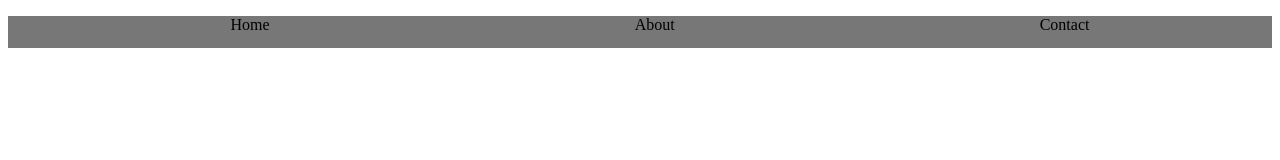
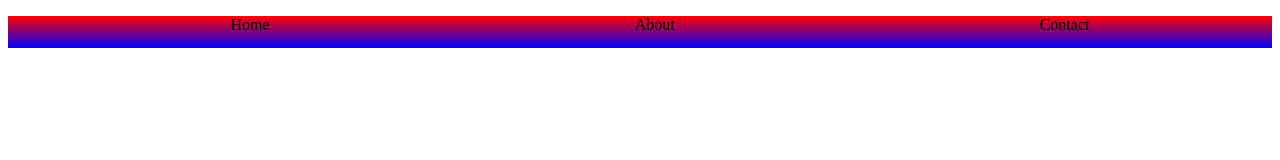
Before and after one commit to izzycode/github_practice_pt11, a plain HTML site: page index.html in a window 1280 px wide. Drawn offline with Linux system fonts and the light colour scheme.

Commit message:
add navbar

```diff
--- a/styles.css
+++ b/styles.css
@@ -1,5 +1,6 @@
 .navbar ul {
-  background-color: #777;
+  background-image: linear-gradient(red, blue);
+  background-repeat: no-repeat;
   display: flex;
   height: 32px;
   justify-content: space-around;
```
